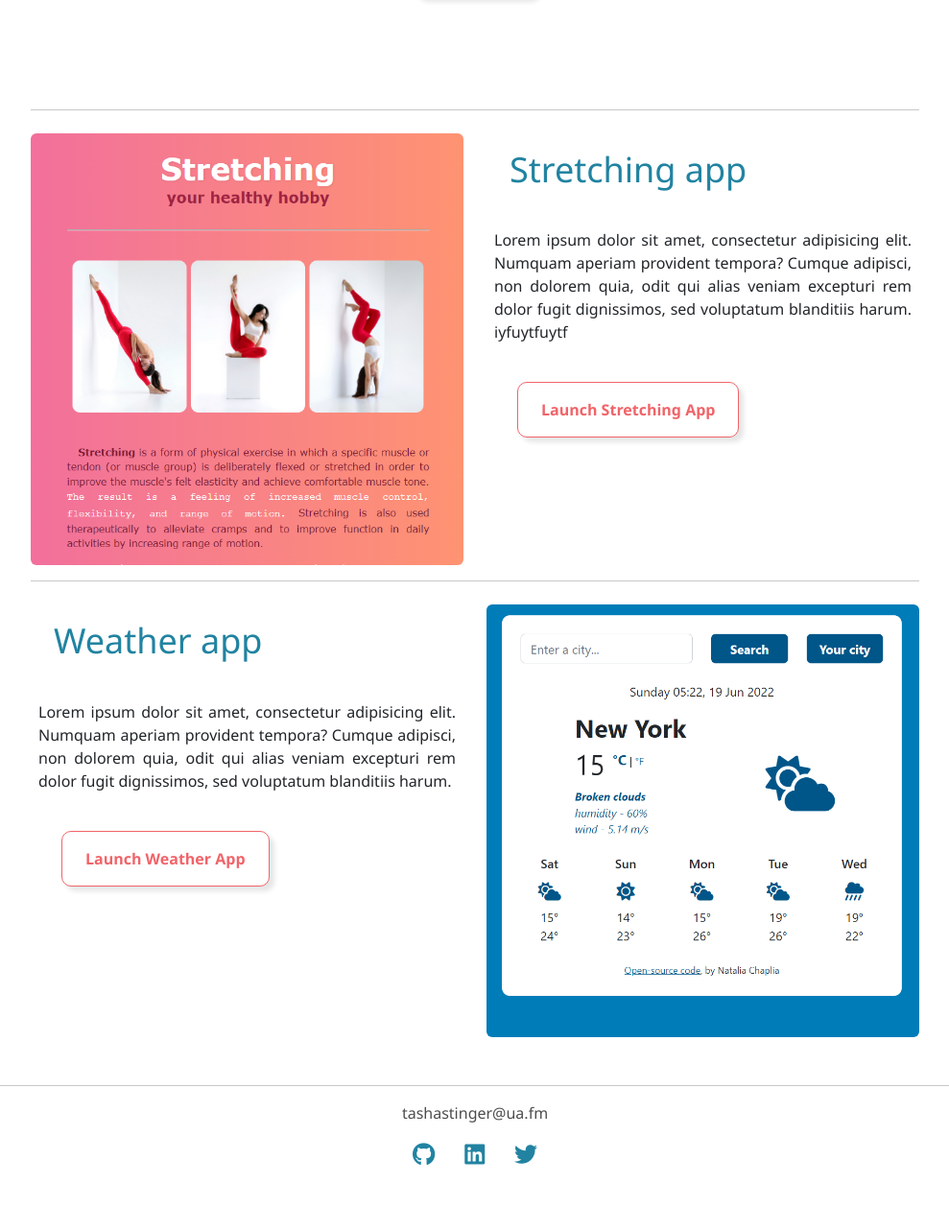
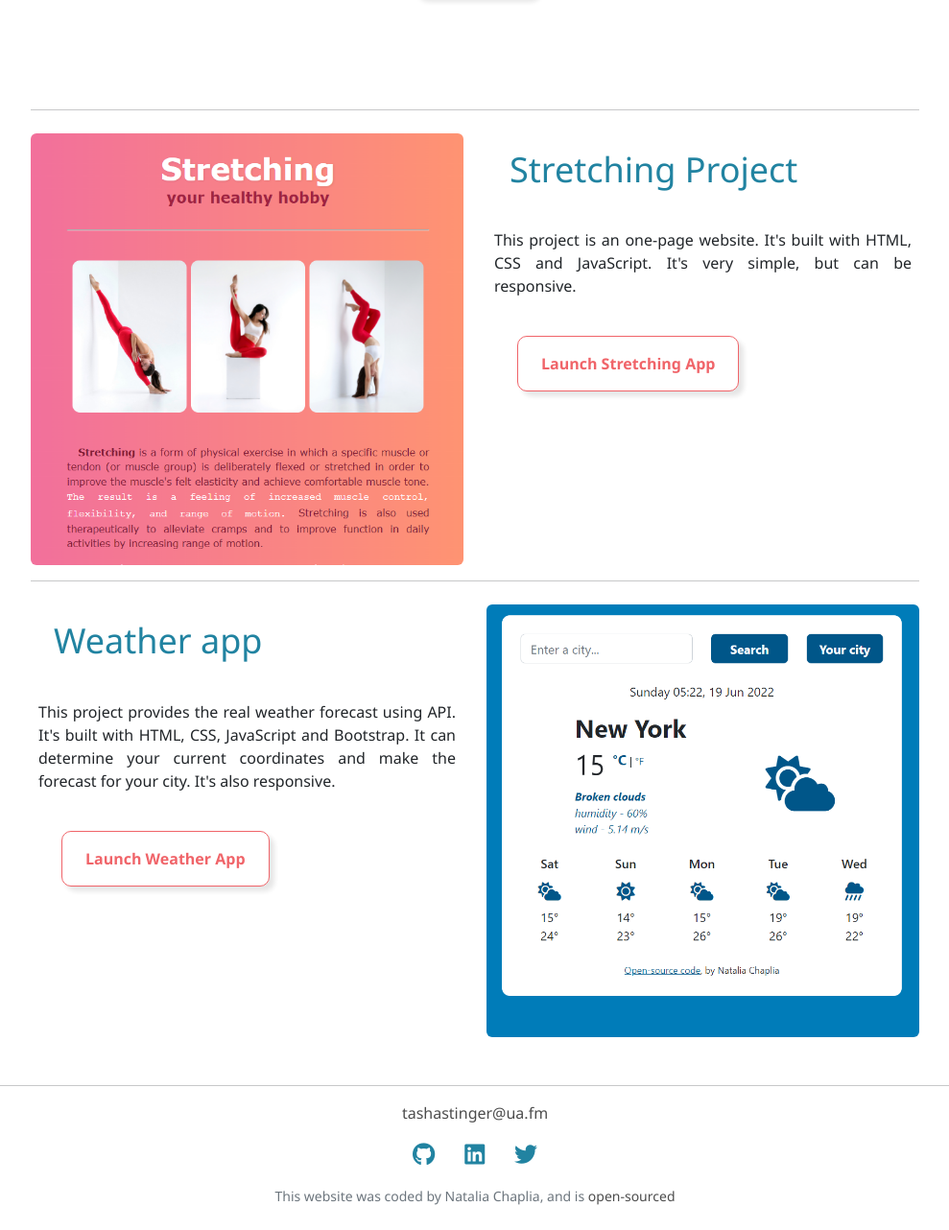
Before and after one commit to TashaStinger/Portfolio, a plain HTML site: page index.html in a window 1280 px wide. Shown: the part 416-1698 px from the top of the page at 96% size, without its empty margins (145-1134 px from the left). Before the commit the page ends 1658 px from the top, so only its background shows below. Drawn offline with nearby package versions, Linux system fonts and the light colour scheme.

Commit message:
Made the website SEO friendly

```diff
--- a/index.html
+++ b/index.html
@@ -6,7 +6,7 @@
     <meta http-equiv="X-UA-Compatible" content="ie=edge" />
     <meta
       name="description"
-      content="Natalia is a front-end engineer based in Poland"
+      content="Natalia is a front-end engineer based in Europe"
     />
     <link
       href="https://cdn.jsdelivr.net/npm/bootstrap@5.2.0-beta1/dist/css/bootstrap.min.css"
@@ -28,6 +28,7 @@
   </head>
   <body>
     <div id="header"></div>
+
     <div class="main-page-content p-2">
       <h2>👋 Hi! I am</h2>
       <h1>Natalia Chaplia</h1>
@@ -56,13 +57,11 @@
           </div>
           <div class="col-md">
             <div class="p-2">
-              <h2 class="app-name">Stretching app</h2>
+              <h2 class="app-name">Stretching Project</h2>
               <br />
               <p>
-                Lorem ipsum dolor sit amet, consectetur adipisicing elit.
-                Numquam aperiam provident tempora? Cumque adipisci, non dolorem
-                quia, odit qui alias veniam excepturi rem dolor fugit
-                dignissimos, sed voluptatum blanditiis harum. iyfuytfuytf
+                This project is an one-page website. It's built with HTML, CSS
+                and JavaScript. It's very simple, but can be responsive.
               </p>
               <a
                 href="https://rad-florentine-2b64a6.netlify.app/"
@@ -82,10 +81,10 @@
               <h2 class="app-name">Weather app</h2>
               <br />
               <p>
-                Lorem ipsum dolor sit amet, consectetur adipisicing elit.
-                Numquam aperiam provident tempora? Cumque adipisci, non dolorem
-                quia, odit qui alias veniam excepturi rem dolor fugit
-                dignissimos, sed voluptatum blanditiis harum.
+                This project provides the real weather forecast using API. It's
+                built with HTML, CSS, JavaScript and Bootstrap. It can determine
+                your current coordinates and make the forecast for your city.
+                It's also responsive.
               </p>
               <a
                 href="https://bright-boba-9b0adc.netlify.app/"
--- a/src/index.js
+++ b/src/index.js
@@ -76,7 +76,7 @@ let footer=`
           <a href="mailto:tashastinger@ua.fm" title="Contact me by e-mail">tashastinger@ua.fm</a>
         </p>
         <div class="social-media d-flex justify-content-between">
-          <a href="https://github.com/TashaStinger" target="_blank" title="GitHub">
+          <a href="https://github.com/TashaStinger" target="_blank" title="GitHub profile">
             <h3 class="fs-4 lh-sm">
               <i class="fa-brands fa-github"></i>
             </h3>
@@ -84,19 +84,25 @@ let footer=`
 
           <a
             href="https://www.linkedin.com/in/natalia-chaplia/"
-            target="_blank" title="LinkedIn"
+            target="_blank" title="LinkedIn profile"
           >
             <h3 class="fs-4 lh-sm">
               <i class="fa-brands fa-linkedin"></i>
             </h3>
           </a>
 
-          <a href="https://twitter.com/tasha_stinger" target="_blank" title="Twitter">
+          <a href="https://twitter.com/tasha_stinger" target="_blank" title="Twitter profle">
             <h3 class="fs-4 lh-sm">
               <i class="fa-brands fa-twitter"></i>
             </h3>
           </a>
         </div>
+        <p class="text-center text-muted m-3 fs-6">
+          <small>
+          This website was coded by Natalia Chaplia, and is
+          <a href="https://github.com/TashaStinger/Portfolio">open-sourced</a>
+          </small>
+        </p>
       </div>
 `;
 
--- a/src/style.css
+++ b/src/style.css
@@ -105,10 +105,6 @@ a:hover {
     text-decoration: none;
 }
 
-/* .portrait {
-    max-width:200px;
-} */
-
 .see-projects-btn {
     display: block;
     margin: 16px auto;
@@ -128,7 +124,6 @@ a:hover {
 .social-media i:hover {
     color: var(--first-color);
 }
-/* --------------------------- */
 
 .bg-fourth-color {
     background-color: var(--fourth-color) !important;
```
Also changed, not shown: about.html (+5 -5 lines), contacts.html (+12 -12 lines), work.html (+1 -1 lines).
